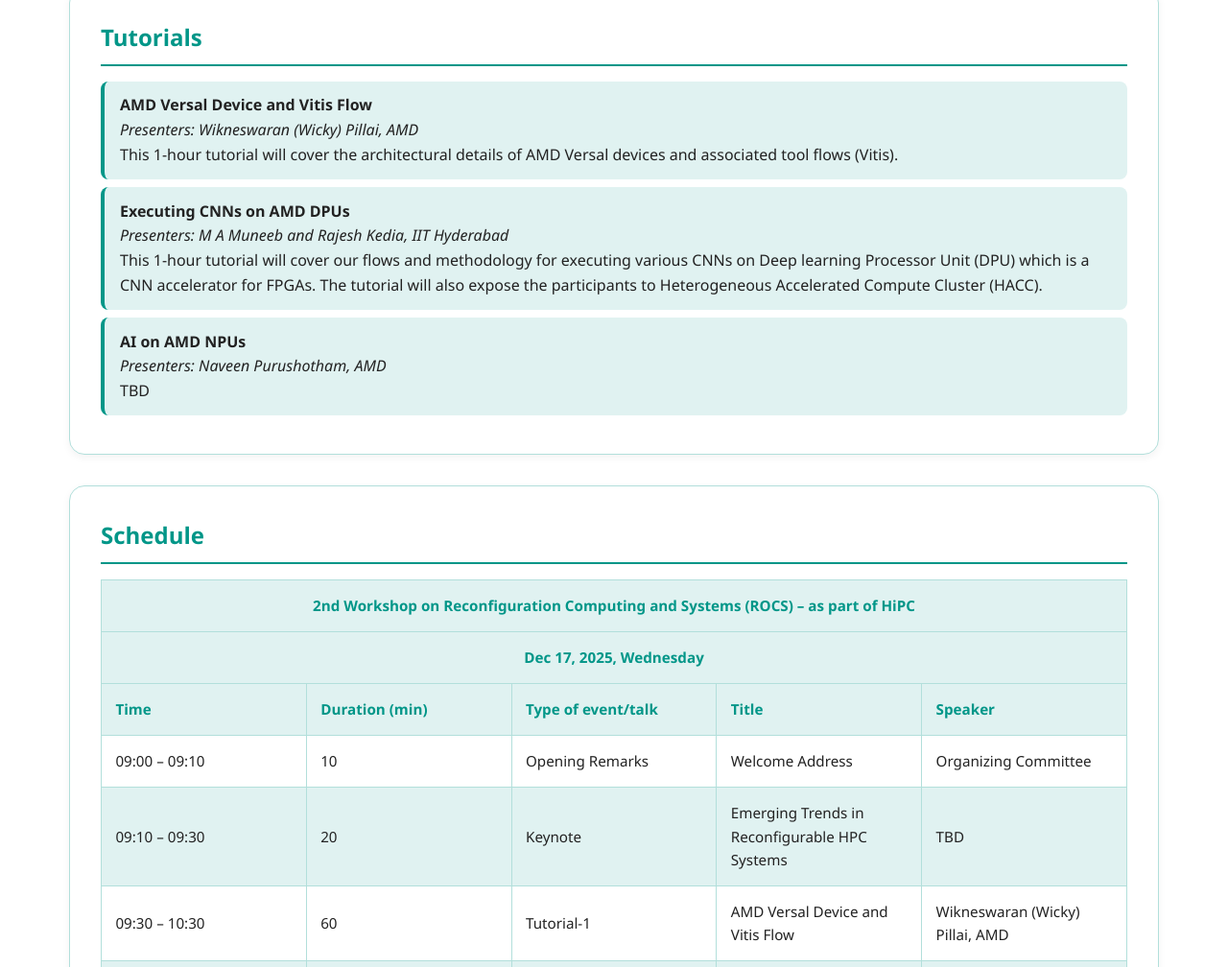
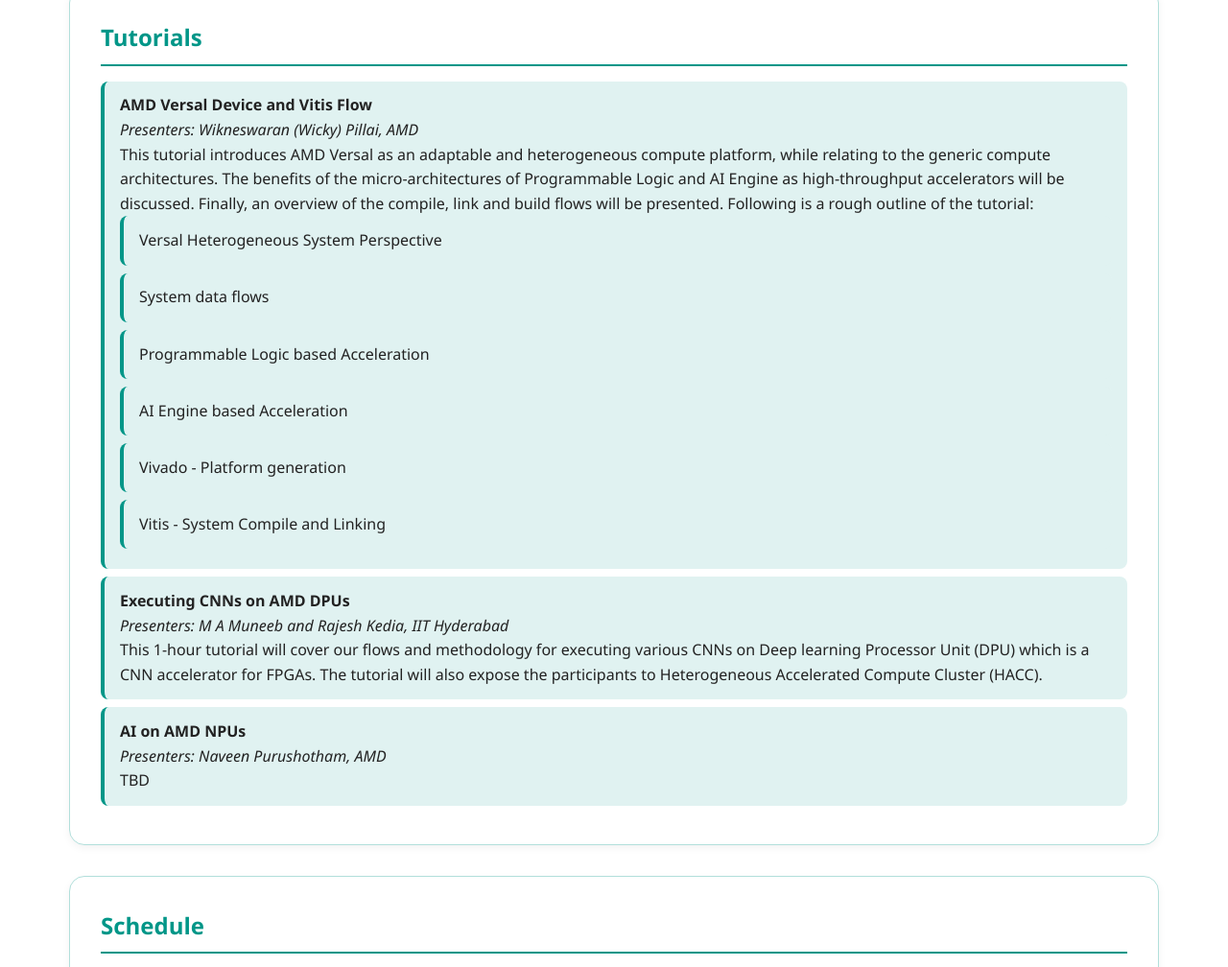
Before and after one commit to rocs-hipc/2025, a plain HTML site: page index.html in a window 1280 px wide. Shown: the part 951-1959 px from the top of the page at 96% size. Drawn offline with Linux system fonts and the light colour scheme.

Commit message:
added details

```diff
--- a/index.html
+++ b/index.html
@@ -150,8 +150,17 @@
       <strong>AMD Versal Device and Vitis Flow</strong> <br/>
       <em>Presenters: Wikneswaran (Wicky) Pillai, AMD</em> <br/>
       <p>
-        This 1-hour tutorial will cover the architectural details of AMD Versal devices and associated tool flows (Vitis).
+        This tutorial introduces AMD Versal as an adaptable and heterogeneous compute platform, while relating to the generic compute architectures. The benefits of the micro-architectures of Programmable Logic and AI Engine as high-throughput accelerators will be discussed. Finally, an overview of the compile, link and build flows will be presented. Following is a rough outline of the tutorial:
       </p>
+	<ul>
+      <li>Versal Heterogeneous System Perspective</li>
+      <li>System data flows</li>
+      <li>Programmable Logic based Acceleration</li>
+      <li>AI Engine based Acceleration</li>
+      <li>Vivado - Platform generation</li>
+      <li>Vitis - System Compile and Linking</li>
+    </ul>
+
     </li>
     <li>
       <strong>Executing CNNs on AMD DPUs</strong> <br/>
@@ -208,7 +217,7 @@
             <td>09:30 – 10:30</td>
             <td>60</td>
             <td>Tutorial-1</td>
-            <td>AMD Versal Device and Vitis Flow<br/></td>
+            <td>Versal Heterogeneous Compute System Architecture and Design Flow<br/></td>
             <td>Wikneswaran (Wicky) Pillai, AMD</td>
           </tr>
           <tr>
@@ -261,12 +270,12 @@
         <li>
           <strong><a href="https://people.iith.ac.in/rkedia/" target="_blank">Rajesh Kedia</a></strong><br/>
           <em>Affiliation:</em> IIT Hyderabad <br/>
-          <em>Bio:</em>Faculty member of CSE at IIT Hyderabad, with expertise in reconfigurable computing, FPGA design, and embedded AI systems.
+          <em>Bio:</em>Rajesh Kedia is an assistant professor of CSE at IIT Hyderabad, with expertise in reconfigurable computing, FPGA design, and embedded AI systems.
         </li>
         <li>
           <strong>Naveen Purushotham</strong><br/>
           <em>Affiliation:</em> AMD University Program<br/>
-          <em>Bio:</em>Lead Systems Architect at Xilinx India, specializing in AI compiler flows and energy-efficient reconfiguration techniques. Instrumental in developing next-generation FPGA-based AI acceleration platforms and holds multiple patents in the domain.
+          <em>Bio:</em>Naveen Purushotham is a Member of the Technical Staff at AMD University Program, part of AMD Research and Advanced Development, in San Jose, CA, where he works with academic institutions on teaching and research initiatives. His recent focus has been on Efficient and Applied Deep Learning for AMD AI products. Before joining AMD through its acquisition of Xilinx, he worked at Lattice Semiconductor as a Product Engineer in semiconductor product development. He holds an M.S. in Electrical and Computer Engineering from the University of New Mexico and a Master of Information and Data Science from the University of California, Berkeley.
         </li>
         <li>
           <strong>Andrew Schmidt</strong><br/>
```
